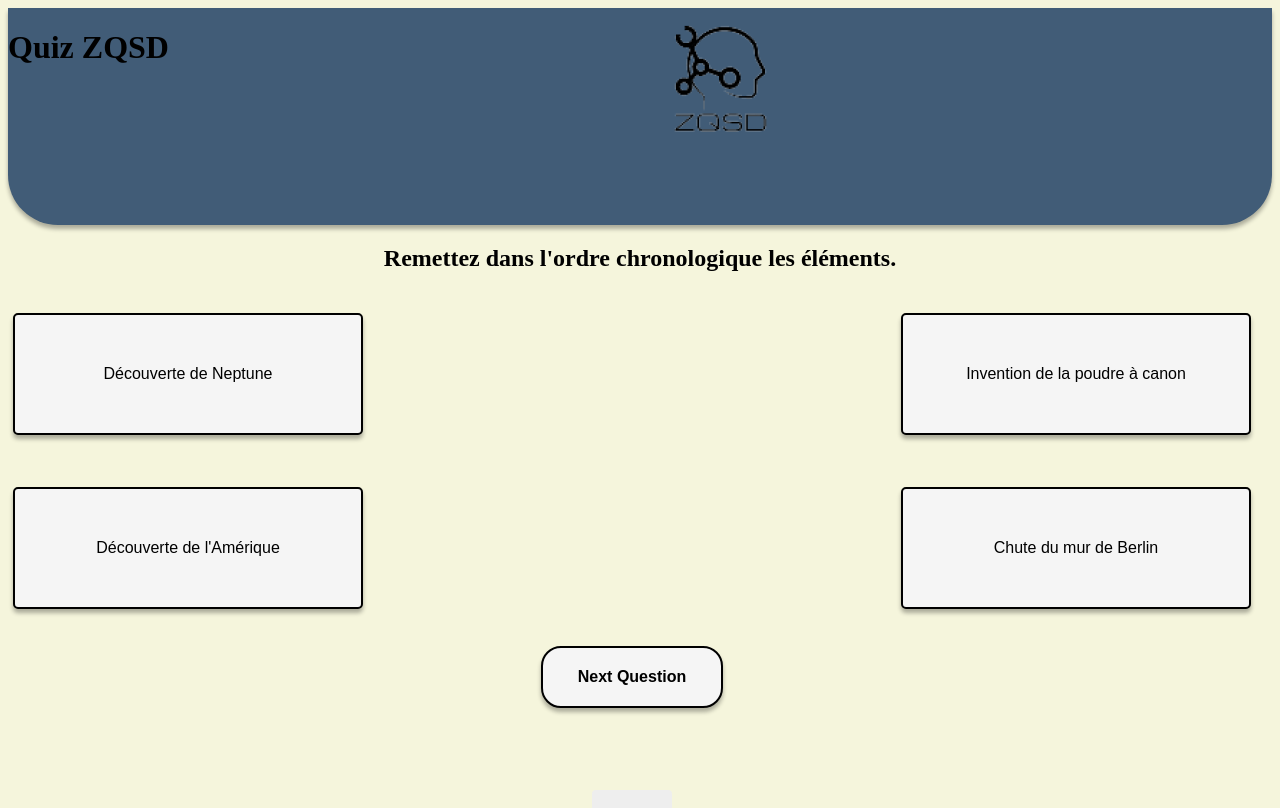
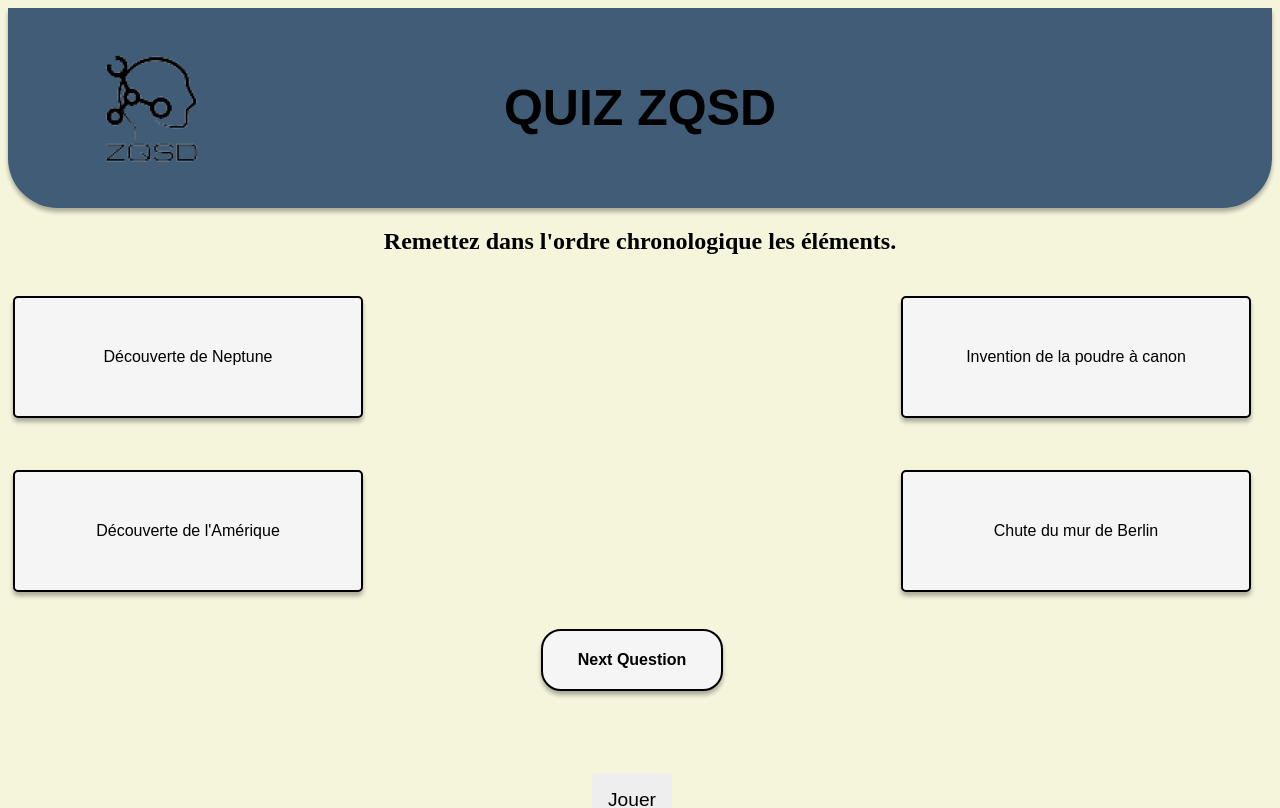
Before and after one commit to 2019-2020-ps6/2022-2023-ps6-zqsd, an Angular app in the folder front-end/: page /homePage in a window 1280 px wide. Shown: the top 808 px of the page. Built offline with nearby package versions, Linux system fonts and the light colour scheme.

Commit message:
update header

```diff
--- a/front-end/src/app/header.component/header.component.html
+++ b/front-end/src/app/header.component/header.component.html
@@ -1,16 +1,12 @@
 <header>
   <div class="container">
-        <div class ="quiz_name_zqsd">
-            <h1>
+    <div class="header-wrapper">
+      <h1 class="quiz-name-zqsd">
         Quiz ZQSD
       </h1>
-        </div>
-        <div class ="logo">
+      <div class="logo">
         <img src="../../assets/Logo_ZQSD.png" />
       </div>
-        <div class ="category">
-            <h1>
-            </h1>
     </div>
   </div>
 </header>
--- a/front-end/src/app/header.component/header.component.scss
+++ b/front-end/src/app/header.component/header.component.scss
@@ -4,11 +4,21 @@ header{
     border-radius: 0px 0px 50px 50px;
     box-shadow: 0 4px 4px rgba(0, 0, 0, 0.3);
     margin: 0 auto;
+    height: 200px;
 }
 
-.container{
-    margin: 0 auto;
-    display : flex;
-    justify-content: space-between;
-    padding: 0 auto;
+.container {
+  display: flex;
+  align-items: center;
+  justify-content: center;
+  height: 100%;
 }
+
+.logo {
+  position: absolute;
+  left: 0;
+  top : 50%;
+  transform: translateY(-50%);
+  width: 15%;
+  height: 70%;
+}
--- a/front-end/src/styles.scss
+++ b/front-end/src/styles.scss
@@ -103,3 +103,11 @@ html, body, app-root {
     box-shadow: 0 4px 4px rgba(0, 0, 0, 0.3);
   }
 }
+.quiz-name-zqsd {
+  font-size: 50px;
+  font-weight: bold;
+  text-transform: uppercase;
+  text-align: center;
+  margin: 0 auto;
+  font-family: sans-serif;
+}
```
Lines whose indentation alone changed are shown as unchanged.
